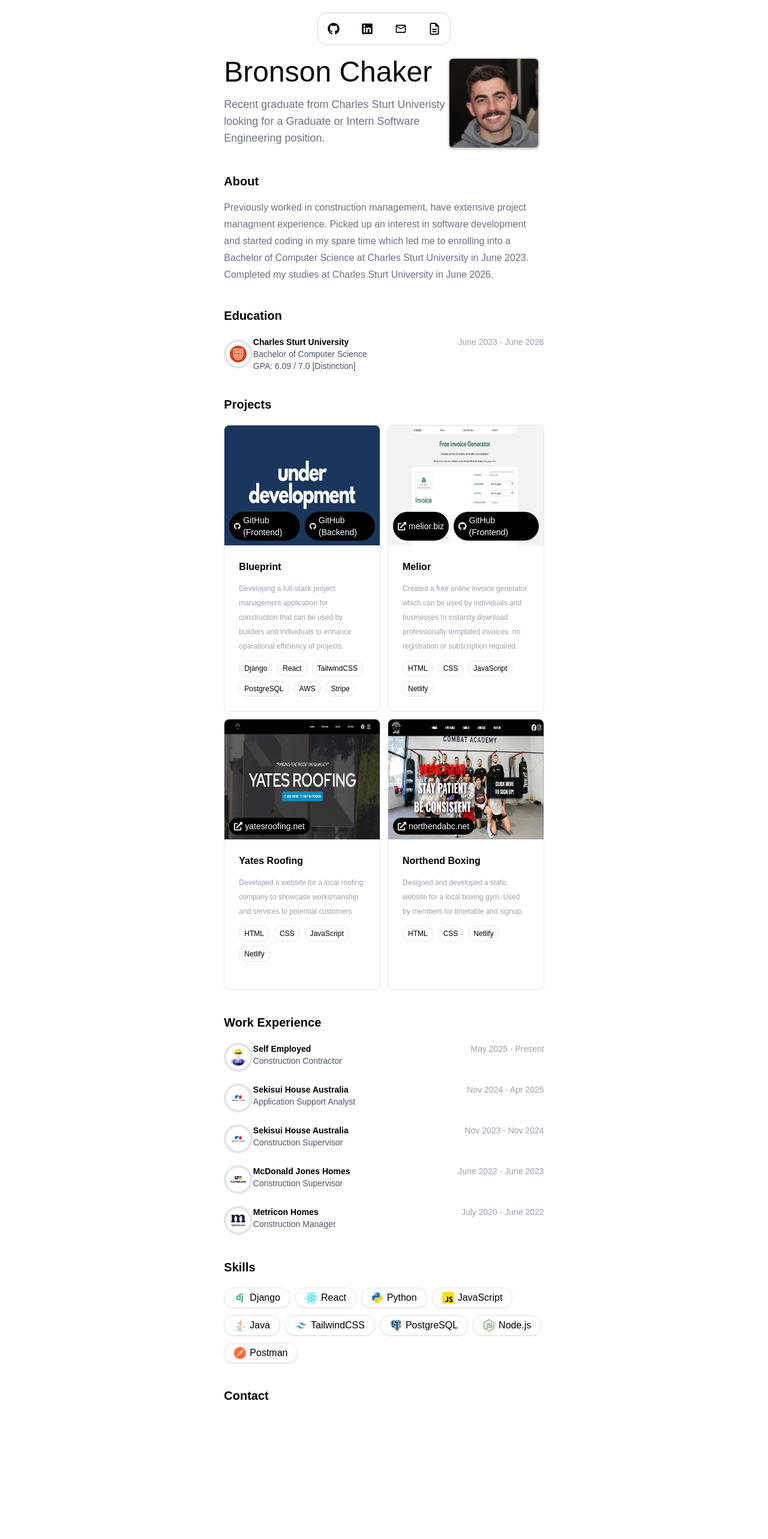
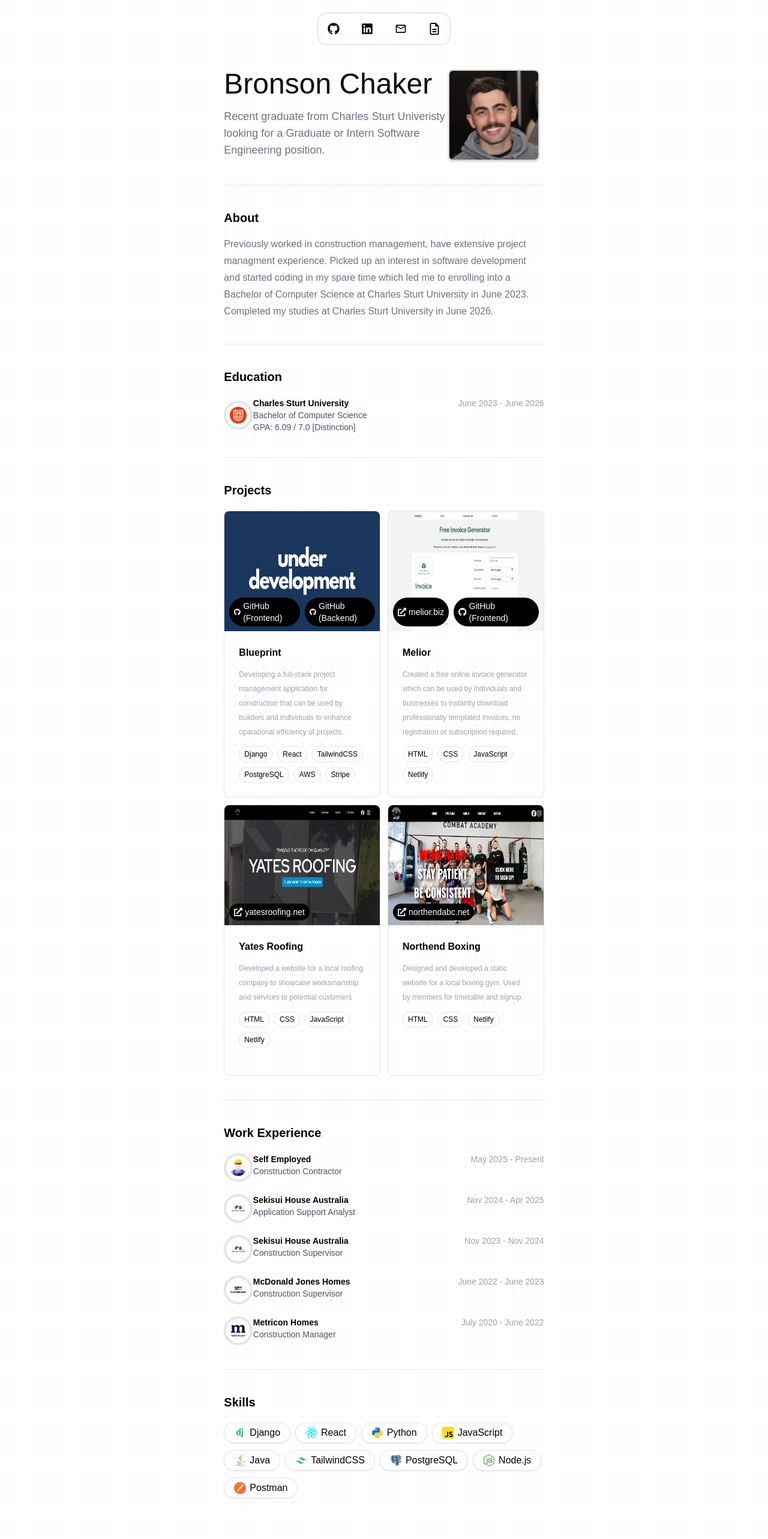
Before and after one commit to BronsonChaker/portfolio, a React (Vite) app: page / in a window 1280 px wide. Shown: the top 2565 px of the page at 60% size. Before the commit the page ends 2340 px from the top, so only its background shows below. Built offline with nearby package versions, Linux system fonts and the light colour scheme.

Commit message:
changes background, added hr between each section for more visability

```diff
--- a/index.html
+++ b/index.html
@@ -3,7 +3,11 @@
   <head>
     <meta charset="UTF-8" />
     <meta name="viewport" content="width=device-width, initial-scale=1.0" />
-    <link rel="icon" type="image/svg+xml" href="/favicon.svg" />
+    <link
+      rel="icon"
+      type="image/svg+xml"
+      href="/src/assets/favicon/favicon.ico"
+    />
     <meta name="viewport" content="width=device-width, initial-scale=1.0" />
     <title>portfolio</title>
   </head>
--- a/src/App.jsx
+++ b/src/App.jsx
@@ -8,7 +8,7 @@ import SkillsList from "./components/Skills/SkillsList";
 
 export default function App() {
   return (
-    <main className="h-full w-full flex flex-col items-center justify-center">
+    <main className="h-full w-full flex flex-col items-center justify-center bg-[radial-gradient(#e5e7eb_1px,transparent_1px)] [background-size:16px_16px]">
       <title>Bronson Chaker</title>
 
       <Navbar />
@@ -17,6 +17,8 @@ export default function App() {
         <section id="heading" className="w-full flex gap-10">
           <Header />
         </section>
+
+        <hr className="mt-10 text-gray-200" />
 
         {/* About */}
 
@@ -31,8 +33,9 @@ export default function App() {
           </p>
         </section>
 
+        <hr className="mt-10 text-gray-200" />
+
         {/* Education */}
-
         <section id="education" className="mt-10">
           <h1 className="text-xl font-bold">Education</h1>
           <ExpListItem
@@ -44,34 +47,34 @@ export default function App() {
           />
         </section>
 
+        <hr className="mt-10 text-gray-200" />
         {/* My Projects */}
-
         <section className="mt-10">
           <h1 className="text-xl font-bold">Projects</h1>
           <ProjectList />
         </section>
 
+        <hr className="mt-10 text-gray-200" />
+
         {/* Work Experience */}
-
         <section id="work-experience" className="mt-10">
           <h1 className="text-xl font-bold">Work Experience</h1>
 
           <ExperienceList />
         </section>
 
+        <hr className="mt-10 text-gray-200" />
+
         {/* Skills */}
-
-        <section className="mt-10">
+        <section className="mt-10 mb-20">
           <h1 className="text-xl font-bold">Skills</h1>
-
           <SkillsList />
         </section>
 
         {/* Contact */}
-
-        <section id="contact" className="mt-10">
+        {/* <section id="contact" className="mt-10">
           <h1 className="text-xl font-bold">Contact</h1>
-        </section>
+        </section> */}
       </div>
     </main>
   );
--- a/src/components/Header/Header.jsx
+++ b/src/components/Header/Header.jsx
@@ -3,7 +3,7 @@ import { Link } from "react-router";
 
 export default function Header() {
   return (
-    <div className="flex">
+    <div className="flex mt-5">
       <div className="w-[70%]">
         <h1 className="text-5xl font-medium text-headings">Bronson Chaker</h1>
 
--- /dev/null
+++ b/src/components/HorizontalRule/HorizontalRule.jsx
@@ -0,0 +1,11 @@
+export default function HorizontalRule({ text }) {
+  return (
+    <div className="flex items-center justify-center w-full">
+      <div className="border h-px w-3/12"></div>
+      <div className="border bg-primary rounded-xl px-4 py-1">
+        <span className="text-white text-md font-medium">{text}</span>
+      </div>
+      <div className="border w-3/12"></div>
+    </div>
+  );
+}
--- a/src/index.css
+++ b/src/index.css
@@ -2,6 +2,7 @@
 
 @theme {
   --color-headings: #0a0a0a;
+  --color-primary: #181818;
 }
 
 a.active {
```
Also changed, not shown: 1 other file (tests, documents, lock files or other folders).
